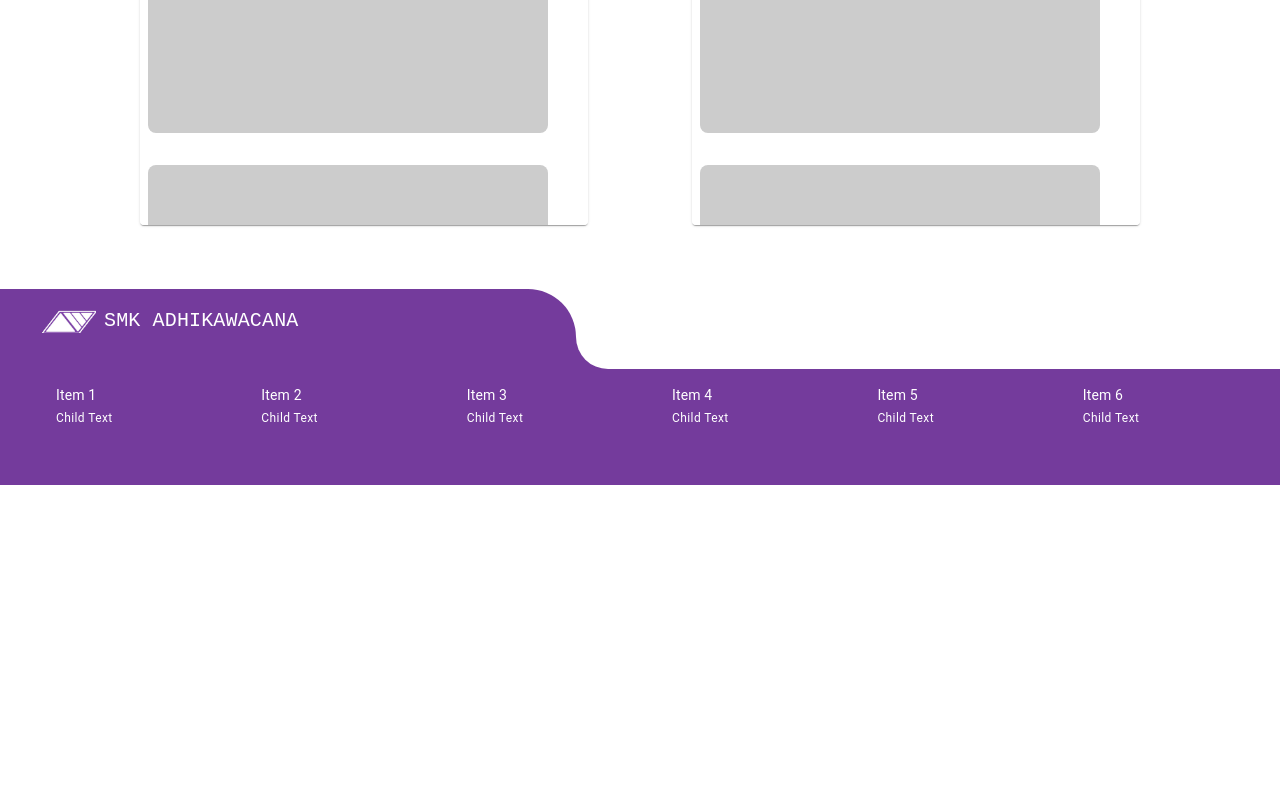
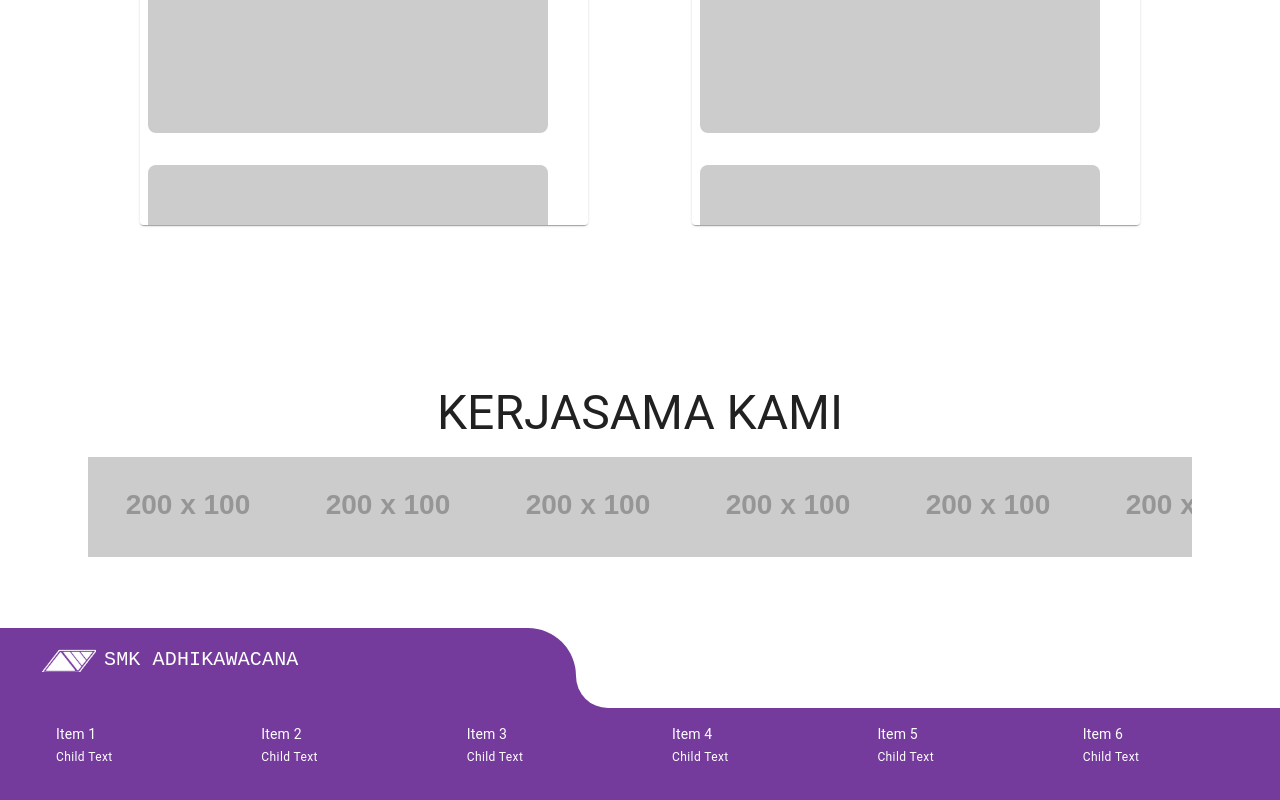
Before and after one commit to adriantori/SmkAdhikawacana, a React (Vite) app: page / in a window 1280 px wide. Shown: the part 4176-4976 px from the top of the page. Before the commit the page ends 4661 px from the top, so only its background shows below. Built offline with nearby package versions, Linux system fonts and the light colour scheme.

Commit message:
Feat: Phase7

```diff
--- a/package.json
+++ b/package.json
@@ -16,11 +16,14 @@
     "@mui/material": "^5.15.2",
     "react": "^18.2.0",
     "react-dom": "^18.2.0",
-    "react-router-dom": "^6.21.1"
+    "react-router-dom": "^6.21.1",
+    "react-slick": "^0.29.0",
+    "slick-carousel": "^1.8.1"
   },
   "devDependencies": {
     "@types/react": "^18.2.43",
     "@types/react-dom": "^18.2.17",
+    "@types/react-slick": "^0.23.13",
     "@typescript-eslint/eslint-plugin": "^6.14.0",
     "@typescript-eslint/parser": "^6.14.0",
     "@vitejs/plugin-react": "^4.2.1",
--- /dev/null
+++ b/src/containers/Home/Phase7.tsx
@@ -0,0 +1,53 @@
+import Slider from 'react-slick';
+import 'slick-carousel/slick/slick.css';
+import 'slick-carousel/slick/slick-theme.css';
+import { Container, Typography } from '@mui/material';
+
+const images = [
+    'https://placehold.co/200x100/EEE/31343C',
+    'https://placehold.co/200x100/DDD/31343C',
+    'https://placehold.co/200x100/AAA/31343C',
+    'https://placehold.co/200x100/AAA/31343C',
+    'https://placehold.co/200x100/FFF/31343C',
+    'https://placehold.co/200x100/AAA/31343C',
+    'https://placehold.co/200x100/AAA/31343C',
+    'https://placehold.co/200x100/AAA/31343C',
+    'https://placehold.co/200x100/EEE/31343C',
+
+    // Add more image URLs as needed
+];
+
+const Phase7 = () => {
+    const settings = {
+        infinite: true,
+        speed: 500,
+        slidesToScroll: 3,
+        variableWidth: true, // Allow variable width based on the content
+        responsive: [
+            {
+                breakpoint: 600,
+                settings: {
+                    slidesToShow: 1,
+                    slidesToScroll:2
+                },
+            },
+        ],
+    };
+
+    return (
+        <Container>
+            <Typography variant='h3' sx={{textAlign: 'center', mb:2}}>
+                KERJASAMA KAMI
+            </Typography>
+            <Slider {...settings}>
+                {images.map((image, index) => (
+                    <div key={index} style={{ padding: '0 5px' }}>
+                        <img src={image} alt={`Slide ${index + 1}`} style={{ width: '100%' }} />
+                    </div>
+                ))}
+            </Slider>
+        </Container>
+    );
+};
+
+export default Phase7;
--- a/src/containers/Home/index.tsx
+++ b/src/containers/Home/index.tsx
@@ -6,6 +6,7 @@ import Phase3 from './Phase3';
 import Phase4 from "./Phase4";
 import Phase5 from './Phase5';
 import Phase6 from './Phase6';
+import Phase7 from './Phase7';
 
 const Home = () => {
   return (
@@ -23,6 +24,8 @@ const Home = () => {
       <Phase5/>
       <Divider/>
       <Phase6/>
+      <Divider/>
+      <Phase7/>
     </>
   );
 }
```
Also changed, not shown: 1 other file (tests, documents, lock files or other folders).
